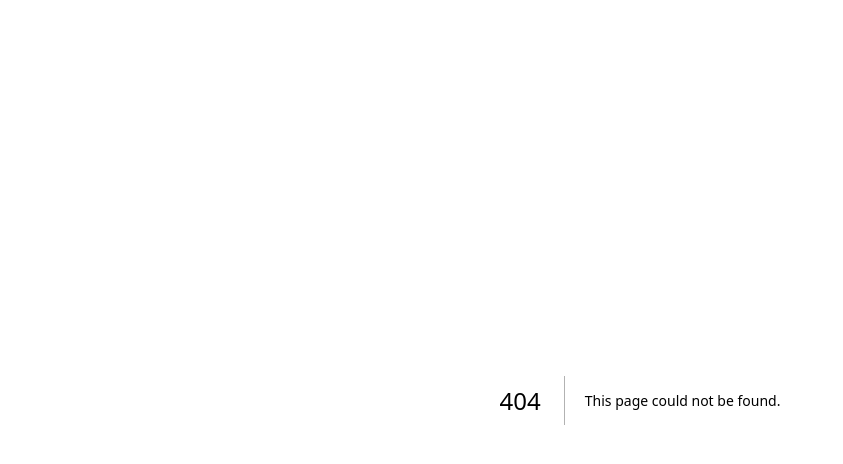
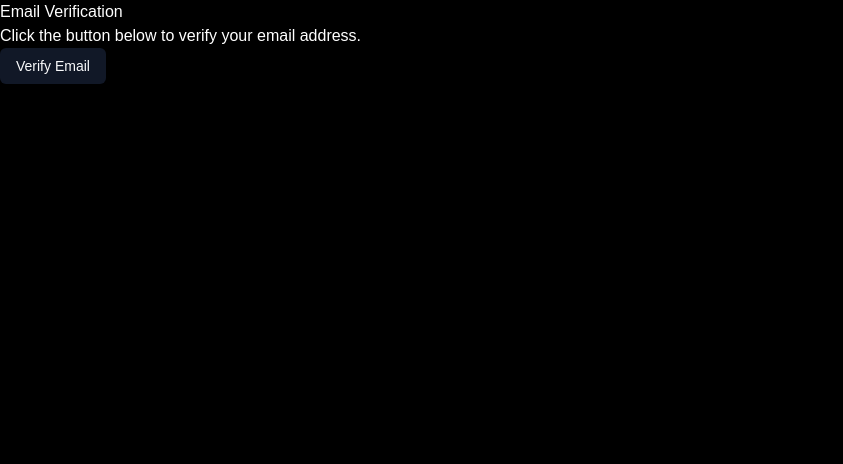
Before and after one commit to reveuse12/project-management, a Next.js app: page /verify/1 in a window 1280 px wide. Before the commit this address had no page. Shown: the top 464 px of the page, without its empty margins (0-843 px from the left). Built offline with nearby package versions, Linux system fonts and the light colour scheme.

Commit message:
added verify route

```diff
--- /dev/null
+++ b/src/app/verify/[code]/page.tsx
@@ -0,0 +1,68 @@
+"use client";
+import React, { useState, useEffect } from "react";
+import axios from "axios";
+import { useRouter } from "next/navigation";
+import { Button } from "@/components/ui/button";
+import { useMutation } from "@tanstack/react-query";
+import { useToast } from "@/hooks/use-toast";
+
+const Page = ({ params }: { params: { code: number } }) => {
+  const [status, setStatus] = useState<string | null>(null);
+  const router = useRouter();
+  const { toast } = useToast();
+
+  const verifyMutations = useMutation({
+    mutationFn: async (code: number) => {
+      const response = await axios.post(`/api/user/verify/${code}`);
+      return response.data;
+    },
+    onSuccess: () => {
+      setStatus("success");
+      toast({
+        title: "Verification successful",
+      });
+      router.push("/login");
+    },
+    onError: (error) => {
+      setStatus("error");
+      toast({
+        title: "Error verifying",
+        description: "Please try again.",
+      });
+      console.log(error);
+    },
+  });
+
+  const handleVerification = async (event: React.FormEvent) => {
+    event.preventDefault();
+    verifyMutations.mutate(params.code); // Pass the code from params
+  };
+
+  useEffect(() => {
+    if (!params?.code) {
+      setStatus("error");
+      toast({
+        title: "No verification code",
+        description: "Invalid verification request.",
+      });
+    }
+  }, [params, toast]);
+
+  return (
+    <div className="container">
+      <h1>Email Verification</h1>
+      <p>Click the button below to verify your email address.</p>
+
+      <Button onClick={handleVerification} disabled={verifyMutations.isPending}>
+        {verifyMutations.isPending ? "Verifying..." : "Verify Email"}
+      </Button>
+
+      {status === "success" && (
+        <p>Email verified successfully! Redirecting...</p>
+      )}
+      {status === "error" && <p>Verification failed. Please try again.</p>}
+    </div>
+  );
+};
+
+export default Page;
```
